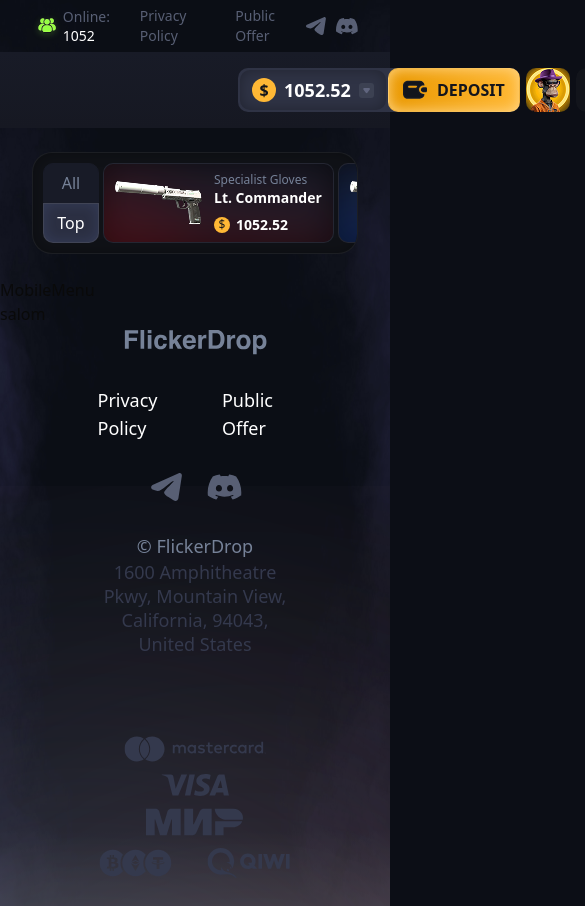
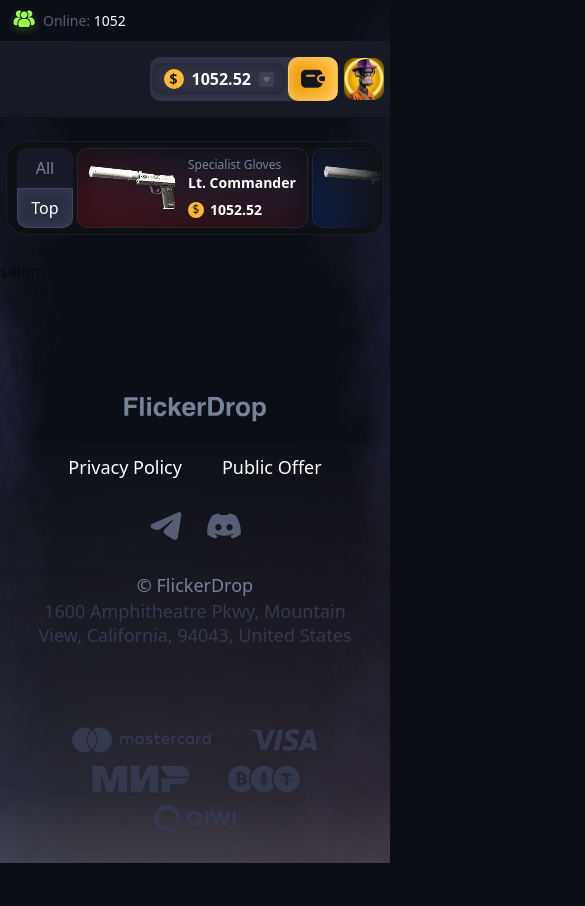
Before and after one commit to baxriddin0317/flickdrop, a Next.js app: page / in a window 390 px wide. Shown: the top 906 px of the page, 585 px wide, since content can reach past the window. After the commit the page ends 863 px from the top, so only its background shows below. Built offline with nearby package versions, Linux system fonts and the light colour scheme.

Commit message:
add mobile to  header

```diff
--- a/src/components/common/Footer.tsx
+++ b/src/components/common/Footer.tsx
@@ -4,7 +4,7 @@
 
 const Footer = () => {
   return (
-    <footer className="relative z-0">
+    <footer className="relative z-0 mt-auto">
       <div className="relative max-w-[1928px] mx-auto overflow-hidden h-[420px] z-20">
         <div className="size-[760px] absolute z-20 -left-1/3 top-2/3 rounded-full bg-[rgba(164,70,70,0.36)] blur-[185.4499969482422px]"></div>
         <div className="size-[760px] absolute z-20 -right-[20%] top-2/3 rounded-full bg-[rgba(70,129,164,0.36)] blur-[185.4499969482422px]"></div>
@@ -21,9 +21,9 @@
         </div>
       </div>
 
-      <div className="absolute flex flex-col items-center justify-center gap-6 bottom-7 left-1/2 -translate-x-1/2 z-20">
+      <div className="absolute w-full flex flex-col items-center justify-center gap-6 bottom-7 left-1/2 -translate-x-1/2 z-20">
         <FooterLogo />
-        <div className='flex items-center gap-11'>
+        <div className='flex items-center gap-10 lg:gap-11'>
           <Link className='text-lg text-white font-medium' href={'#'}>Privacy Policy</Link>
           <Link className='text-lg text-white font-medium' href={'#'}>Public Offer</Link>
         </div>
@@ -46,7 +46,7 @@
           <p className="text-lg max-w-[317px] xl:max-w-[375px] text-center font-medium text-brand-neutral-2">1600 Amphitheatre Pkwy, Mountain View, California, 94043, United States</p>
         </div>
 
-        <div className="mt-14 flex flex-wrap items-center justify-center xl:justify-between gap-y-3 gap-x-9">
+        <div className="mt-14 flex flex-wrap items-center justify-center xl:justify-between gap-y-3 gap-x-9 px-8">
           <div className="order-2 lg:order-1">
             <VisaLogo />
           </div>
--- a/src/components/common/Header.tsx
+++ b/src/components/common/Header.tsx
@@ -28,7 +28,7 @@
 
   return (
     <header className='relative z-10'>
-      <div className='max-w-[1728px] flex items-center justify-between w-full mx-auto px-8 gap-2 py-1.5'>
+      <div className='max-w-[1728px] flex items-center justify-between w-full mx-auto px-1.5 md:px-4 lg:px-8 gap-2 py-1.5'>
         <div className='flex items-center '>
           <OnlinesIcon />
           <p className='text-sm font-medium text-brand-gray'>
@@ -36,12 +36,12 @@
           </p>
         </div>
 
-        <div className='flex items-center gap-6'>
+        <div className='hidden lg:flex items-center gap-6'>
           <Link className='text-sm text-brand-gray hover:text-white font-medium' href={'#'}>Privacy Policy</Link>
           <Link className='text-sm text-brand-gray hover:text-white font-medium' href={'#'}>Public Offer</Link>
         </div>
 
-        <div className='flex items-center gap-2.5'>
+        <div className='hidden lg:flex items-center gap-2.5'>
           <Link className='group' href={'#'}>
             <svg className='group-hover:fill-white fill-brand-gray' xmlns="http://www.w3.org/2000/svg" width={20} height={19} viewBox="0 0 20 19" fill="none">
               <path fillRule="evenodd" clipRule="evenodd" d="M17.8314 0.126402C18.9081 -0.356001 20.0624 0.612796 19.8722 1.83936L17.6268 16.3268C17.4102 17.7237 15.9685 18.5252 14.7642 17.8291C13.7564 17.2466 12.2612 16.3501 10.9136 15.4131C10.2408 14.9452 8.18036 13.445 8.43362 12.377C8.65016 11.4638 12.1139 8.03288 14.0933 5.99245C14.8707 5.19096 14.5166 4.72793 13.5984 5.46589C11.3206 7.29653 7.66357 10.0798 6.45423 10.8631C5.38724 11.5542 4.83013 11.6721 4.16562 11.5542C2.95215 11.339 1.82712 11.0058 0.908628 10.6007C-0.332787 10.0531 -0.272318 8.23771 0.907787 7.70904L17.8314 0.126402Z" />
@@ -56,11 +56,12 @@
       </div>
 
       <nav className='bg-[linear-gradient(180deg,#181B27_0%,#161822_100%)] py-4'>
-        <div className='max-w-[1728px] flex items-center gap-2 justify-between w-full mx-auto px-8'>
+        <div className='max-w-[1728px] flex items-center gap-2 justify-between w-full mx-auto px-1.5 md:px-4 lg:px-8'>
           <div className='flex items-center gap-6'>
             {/* logo */}
-            <Link className='relative h-[49] w-[198px]' href={'/'}>
-              <Image src={'/logo.png'} alt='' fill />
+            <Link className='relative h-[49] md:w-[198px] w-[123px]' href={'/'}>
+              <Image className='hidden md:block' src={'/logo.png'} alt='' fill />
+              <Image className='block md:hidden' src={'/mobile-logo.png'} alt='' fill />
             </Link>
             {/* menu */}
             <div className='hidden xl2:flex items-center gap-3'>
@@ -98,9 +99,9 @@
             {/* deposite */}
             <div className='flex items-center justify-between gap-0.5 h-11 rounded-lg bg-brand-neutral pl-0.5 relative'>
               <Listbox value={selected} onChange={setSelected}>
-                <ListboxButton className="flex items-center justify-center h-10 w-full px-3 flex-1 bg-brand-neutral shadow-[0_0_13.3px_0_rgba(0,0,0,0.30)_inset] outline-none cursor-pointer rounded-lg gap-2">
-                  <span className='flex bg-brand-yellow items-center justify-center size-6 rounded-full text-brand-dark font-bold'>{selected?.symbol}</span>
-                  <span className='block text-lg font-bold text-white'>{selected?.amount}</span>
+                <ListboxButton className="flex items-center justify-center h-8 md:h-10 w-full px-3 flex-1 bg-brand-neutral shadow-[0_0_13.3px_0_rgba(0,0,0,0.30)_inset] outline-none cursor-pointer rounded-lg gap-2">
+                  <span className='flex bg-brand-yellow items-center justify-center size-5 lg:size-6 rounded-full text-brand-dark text-sm lg:text-base font-bold'>{selected?.symbol}</span>
+                  <span className='block lg:text-lg font-bold text-white'>{selected?.amount}</span>
                   <span>
                     <svg xmlns="http://www.w3.org/2000/svg" width={15} height={15} viewBox="0 0 15 15" fill="none">
                       <rect width={15} height={15} rx={3} fill="#3C4152" />
@@ -132,19 +133,19 @@
                   ))}
                 </ListboxOptions>
               </Listbox>
-              <button className='flex items-center justify-center gap-2.5 px-3.5 btn h-full uppercase font-bold text-brand-dark cursor-pointer' type='button'>
+              <button className='flex items-center justify-center lg:gap-2.5 px-3 md:px-3.5 btn h-full uppercase font-bold text-brand-dark cursor-pointer' type='button'>
                 <CashIcon />
-                Deposit
+                <span className='hidden lg:block'>Deposit</span>
               </button>
             </div>
             {/* profile */}
-            <Link className='relative overflow-hidden rounded-[10px] size-11' href={'#'}>
+            <Link className='relative overflow-hidden rounded-[10px] w-10 h-[42px] md:size-11' href={'#'}>
               <Image src={'/profile.jpg'} fill alt='profile' />
             </Link>
-            <button className='size-11 flex items-center justify-center bg-brand-dark shadow-[0_0_13.3px_0_rgba(0,0,0,0.06)_inset] rounded-[10px] cursor-pointer'>
+            <button className='hidden size-11 md:flex items-center justify-center bg-brand-dark shadow-[0_0_13.3px_0_rgba(0,0,0,0.06)_inset] rounded-[10px] cursor-pointer'>
               <BellIcon />
             </button>
-            <button className='size-11 flex items-center justify-center bg-brand-dark shadow-[0_0_13.3px_0_rgba(0,0,0,0.06)_inset] rounded-[10px] cursor-pointer'>
+            <button className='hidden size-11 md:flex items-center justify-center bg-brand-dark shadow-[0_0_13.3px_0_rgba(0,0,0,0.06)_inset] rounded-[10px] cursor-pointer'>
               <SettingsIcon />
             </button>
           </div>
--- a/src/components/common/WeaponSlider.tsx
+++ b/src/components/common/WeaponSlider.tsx
@@ -98,8 +98,8 @@
   const [activeFilter, setActiveFilter] = useState<FilterType>('top')
 
   return (
-    <div className='max-w-[1728px] mx-auto px-8'>
-      <div className="w-full overflow-hidden relative bg-[#101217] rounded-[20px] border border-white/5 shadow-[0_0_13.3px_0_rgba(0,0,0,0.30)_inset] p-2.5 z-0">
+    <div className='max-w-[1728px] mx-auto px-1.5 md:px-4 lg:px-8'>
+      <div className="w-full overflow-hidden relative bg-[#101217] rounded-[20px] border border-white/5 shadow-[0_0_13.3px_0_rgba(0,0,0,0.30)_inset] py-1.5 px-2.5 lg:p-2.5 z-0">
         <div className="absolute z-20 left-2.5 flex flex-col">
           <button
             onClick={() => setActiveFilter('all')}
@@ -125,6 +125,8 @@
           </button>
         </div>
 
+        <div className='absolute right-0 top-0 z-20 h-full w-[72px] lg:w-[97px] bg-[linear-gradient(270deg,#101217_0%,rgba(16,18,23,0.00)_100%)]'></div>
+
         <div className="relative weapon-slider-container">
           <Swiper
             modules={[FreeMode]}
--- a/src/layout/MainLayout.tsx
+++ b/src/layout/MainLayout.tsx
@@ -16,7 +16,7 @@
       <div className="w-full py-6 overflow-x-hidden relative z-10">
         <WeaponSlider />
       </div>
-      <MobileMenu />
+      {/* <MobileMenu /> */}
       <main className="mb-40">
         {children}
       </main>
```
Also changed, not shown: public/mobile-logo.png (added).
